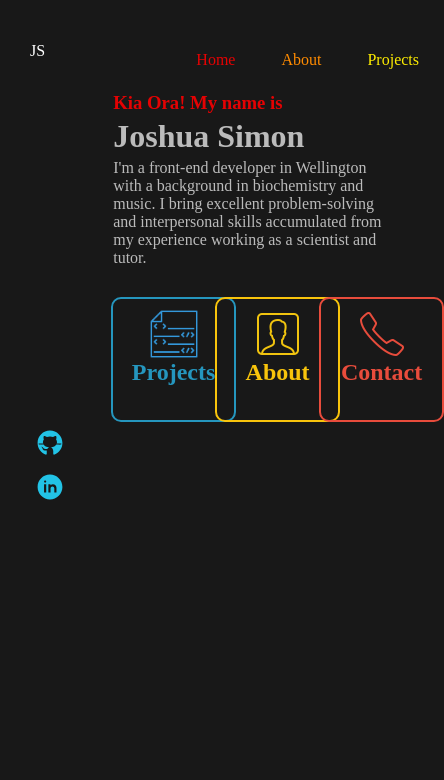
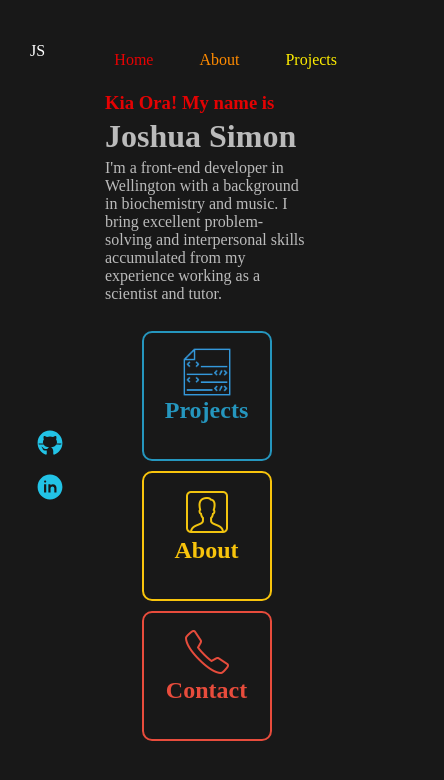
Before and after one commit to joshua-simon/personal-website-v2, a React (Create React App) app: page / in a window 390 px wide. Shown: the top 780 px of the page, 444 px wide, since content can reach past the window. Built offline with nearby package versions, Linux system fonts and the light colour scheme; a web font is replaced by a local one.

Commit message:
worked on making homepage icons mobile-responsive

```diff
--- a/src/pages/Project.js
+++ b/src/pages/Project.js
@@ -3,11 +3,9 @@ import LeftSideNav from "../components/LeftSideNav";
 import { useParams } from 'react-router-dom';
 
 
-
 const Project = () => {
 
     let { id } = useParams();
-    console.log('user id', id)
 
     const projectInfo = [
         {
--- a/src/styles.css
+++ b/src/styles.css
@@ -144,8 +144,9 @@ margin:2px;
     flex-direction: column;
     align-items: center;
     padding:10%;
-    width:100px;
-    height:100px;
+    width:6.5rem;
+    height:6.5rem;
+    box-sizing: border-box;
 }
 
 .info-container:hover {
@@ -352,3 +353,18 @@ margin:2px;
     padding:0;
     margin:0;
 }
+
+/* Mobile screen */
+
+@media (max-width:576px) {
+    .homemain-links{
+        display:flex;
+        flex-direction: column;
+        align-items: center;
+    }
+    .info-container {
+        width: 130px;
+        height: 130px;
+        margin:5px;
+    }
+}
```
Also changed, not shown: src/media-query-notes.css (added).
